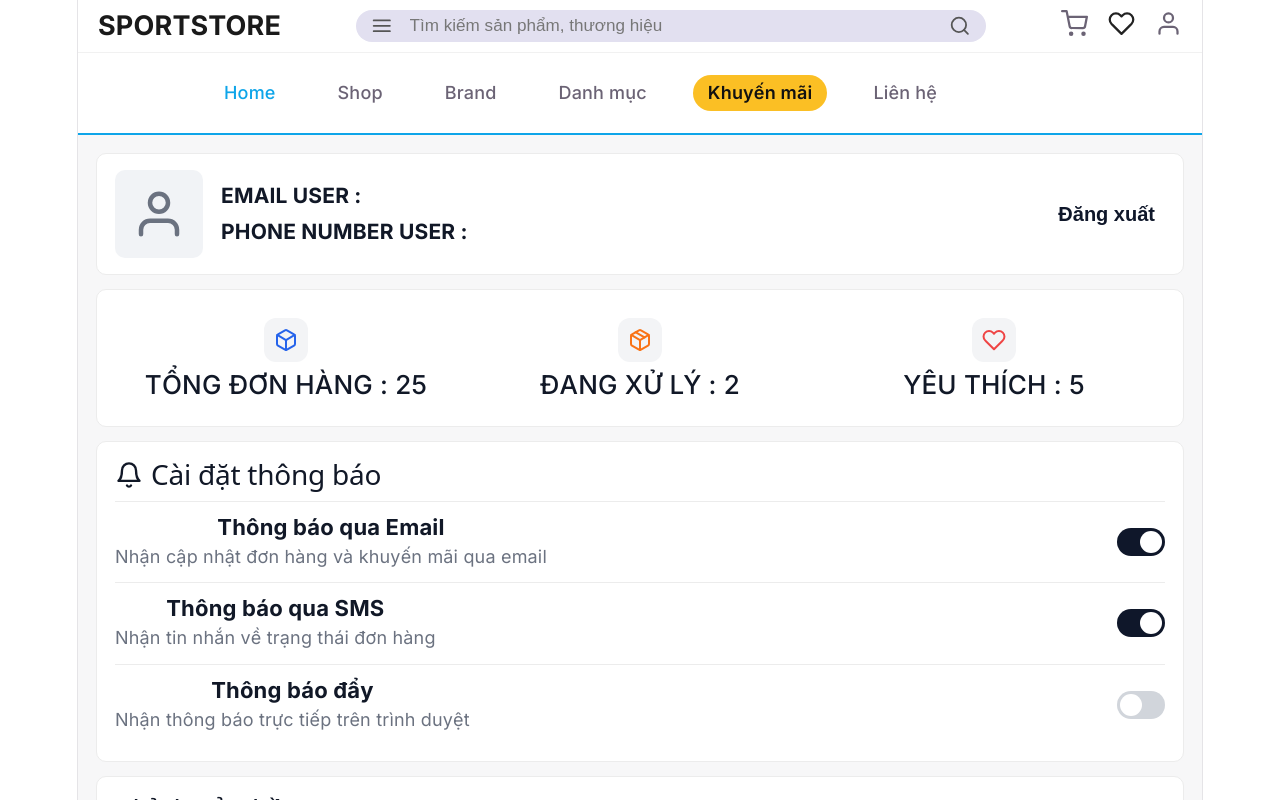
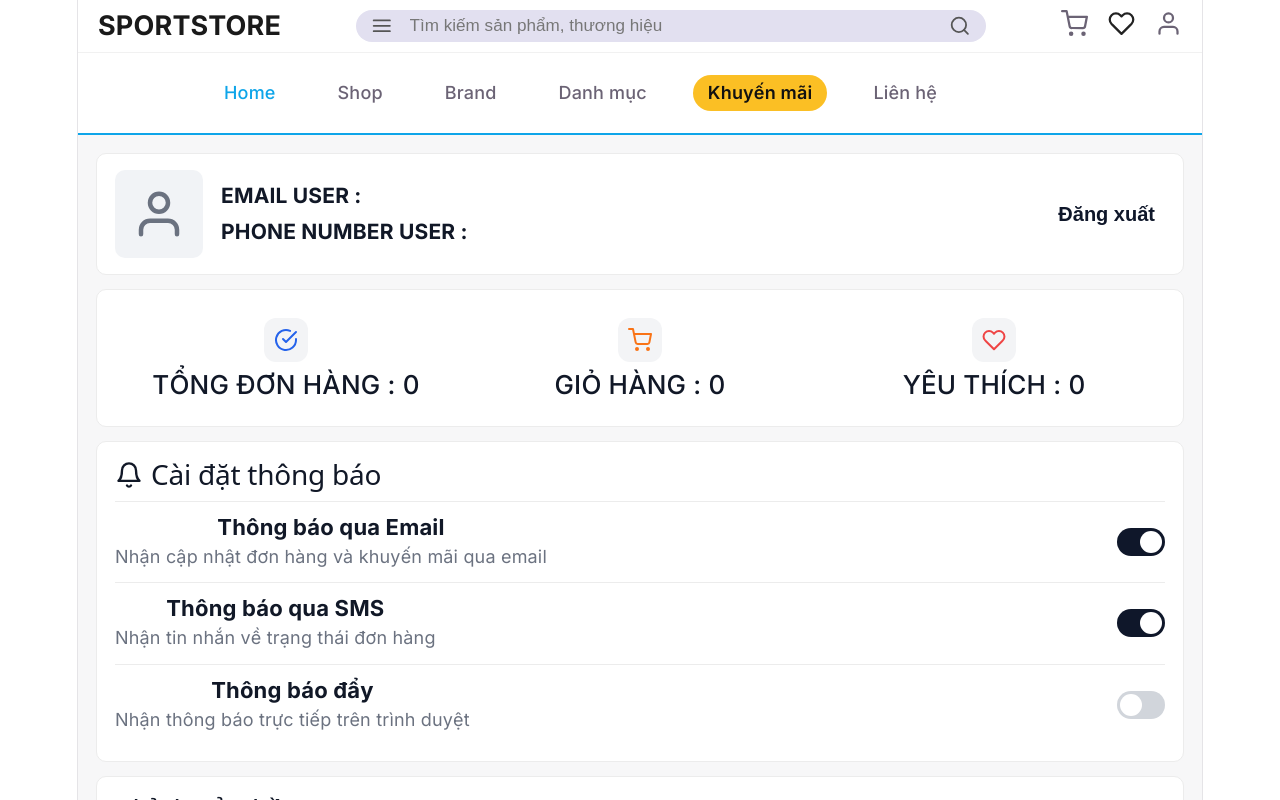
Before and after one commit to CCMTPTUD/SportShop, a React (Vite) app in the folder client/: page /profile in a window 1280 px wide. Shown: the top 800 px of the page. Built offline with nearby package versions, Linux system fonts and the light colour scheme.

Commit message:
update interface profice

```diff
--- a/client/src/pages/Profile.jsx
+++ b/client/src/pages/Profile.jsx
@@ -1,16 +1,20 @@
-import React, { useState } from "react";
-import { FiBell, FiBox, FiHeart, FiPackage, FiUser } from "react-icons/fi";
+import React, { useEffect, useState } from "react";
+import { FiBell, FiCheckCircle, FiHeart, FiShoppingCart, FiUser } from "react-icons/fi";
 import { useNavigate } from "react-router-dom";
 import Header from "../components/Header/Header";
+import { useCart } from "../context/CartContext";
 import "./Profile.css";
 
 const Profile = () => {
   const navigate = useNavigate();
+  const { getCartCount } = useCart();
   const [profileInfo, setProfileInfo] = useState(() => ({
     fullName: localStorage.getItem("userFullName") || "",
     email: localStorage.getItem("userEmail") || "",
     phone: localStorage.getItem("userPhone") || "",
   }));
+  const [wishlistCount, setWishlistCount] = useState(0);
+  const [paidCount, setPaidCount] = useState(0);
 
   const [editForm, setEditForm] = useState(profileInfo);
   const [notificationSettings, setNotificationSettings] = useState({
@@ -53,6 +57,57 @@ const Profile = () => {
     navigate("/login");
   };
 
+  useEffect(() => {
+    const readWishlistCount = () => {
+      try {
+        const items = JSON.parse(localStorage.getItem("wishlistItems") || "[]");
+        setWishlistCount(items.length);
+      } catch {
+        setWishlistCount(0);
+      }
+    };
+
+    const readPaidCount = () => {
+      try {
+        const orders = JSON.parse(localStorage.getItem("orders") || "[]");
+        let total = 0;
+        orders.forEach((order) => {
+          const status = (order.status || "").toLowerCase();
+          const isPaid =
+            status === "paid" ||
+            status === "đã thanh toán" ||
+            status === "da thanh toan";
+          if (!isPaid) return;
+          const items = order.items || order.orderItems || [];
+          items.forEach((item) => {
+            const qty = Number(item.qty ?? item.quantity ?? 1);
+            total += Number.isNaN(qty) ? 1 : qty;
+          });
+        });
+
+        if (orders.length === 0) {
+          const paidItems = JSON.parse(localStorage.getItem("paidItems") || "[]");
+          total = Array.isArray(paidItems) ? paidItems.length : 0;
+        }
+
+        setPaidCount(total);
+      } catch {
+        setPaidCount(0);
+      }
+    };
+
+    readWishlistCount();
+    readPaidCount();
+    window.addEventListener("wishlistUpdated", readWishlistCount);
+    window.addEventListener("storage", readWishlistCount);
+    window.addEventListener("storage", readPaidCount);
+    return () => {
+      window.removeEventListener("wishlistUpdated", readWishlistCount);
+      window.removeEventListener("storage", readWishlistCount);
+      window.removeEventListener("storage", readPaidCount);
+    };
+  }, []);
+
   return (
     <div className="profile-page">
       <Header />
@@ -80,23 +135,23 @@ const Profile = () => {
         <section className="profile-stats-grid">
           <div className="profile-stat-item">
             <div className="profile-stat-icon blue">
-              <FiBox />
+              <FiCheckCircle />
             </div>
-            <p>TỔNG ĐƠN HÀNG : 25</p>
+            <p>TỔNG ĐƠN HÀNG : {paidCount}</p>
           </div>
 
           <div className="profile-stat-item">
             <div className="profile-stat-icon orange">
-              <FiPackage />
+              <FiShoppingCart />
             </div>
-            <p>ĐANG XỬ LÝ : 2</p>
+            <p>GIỎ HÀNG : {getCartCount()}</p>
           </div>
 
           <div className="profile-stat-item">
             <div className="profile-stat-icon red">
               <FiHeart />
             </div>
-            <p>YÊU THÍCH : 5</p>
+            <p>YÊU THÍCH : {wishlistCount}</p>
           </div>
         </section>
 
```
